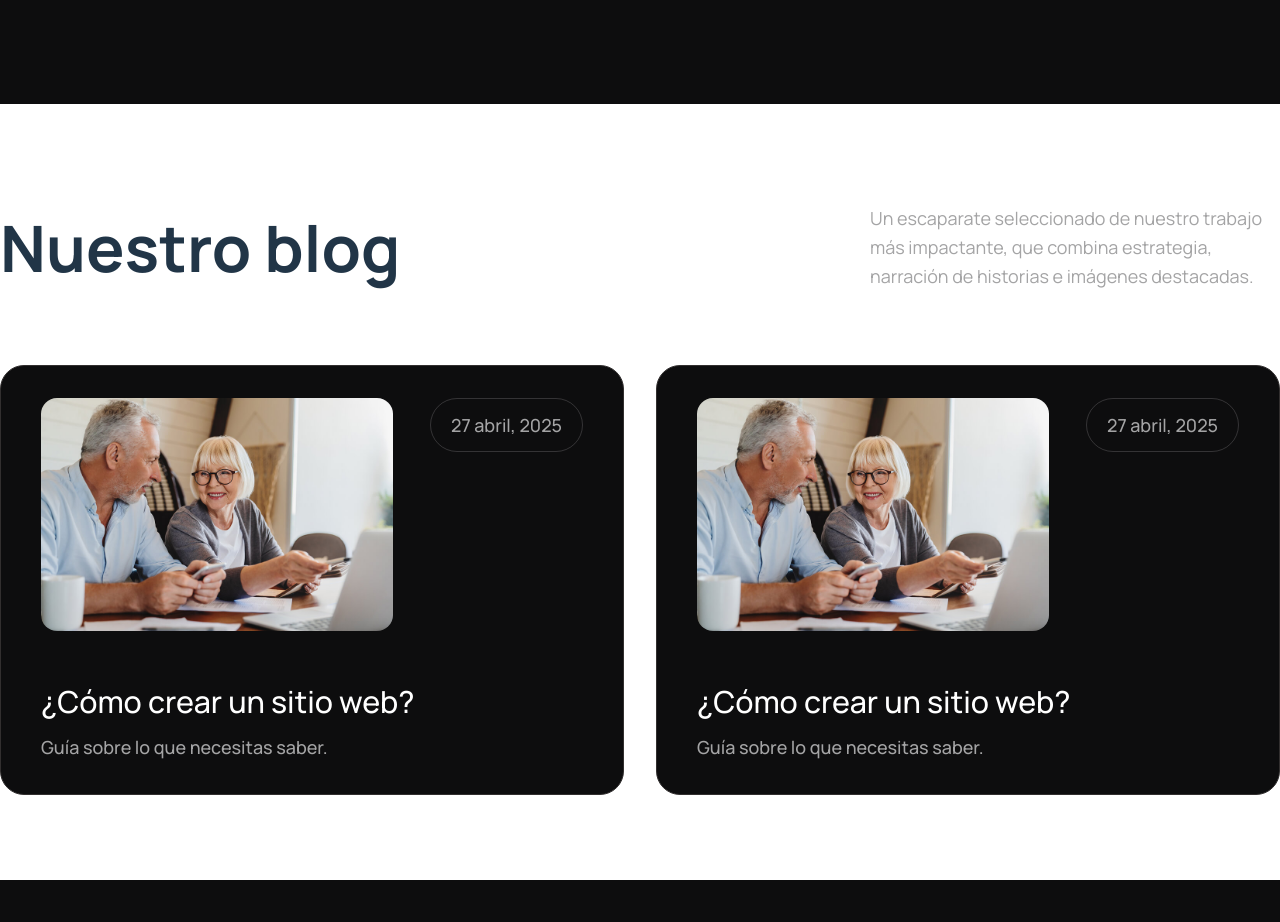
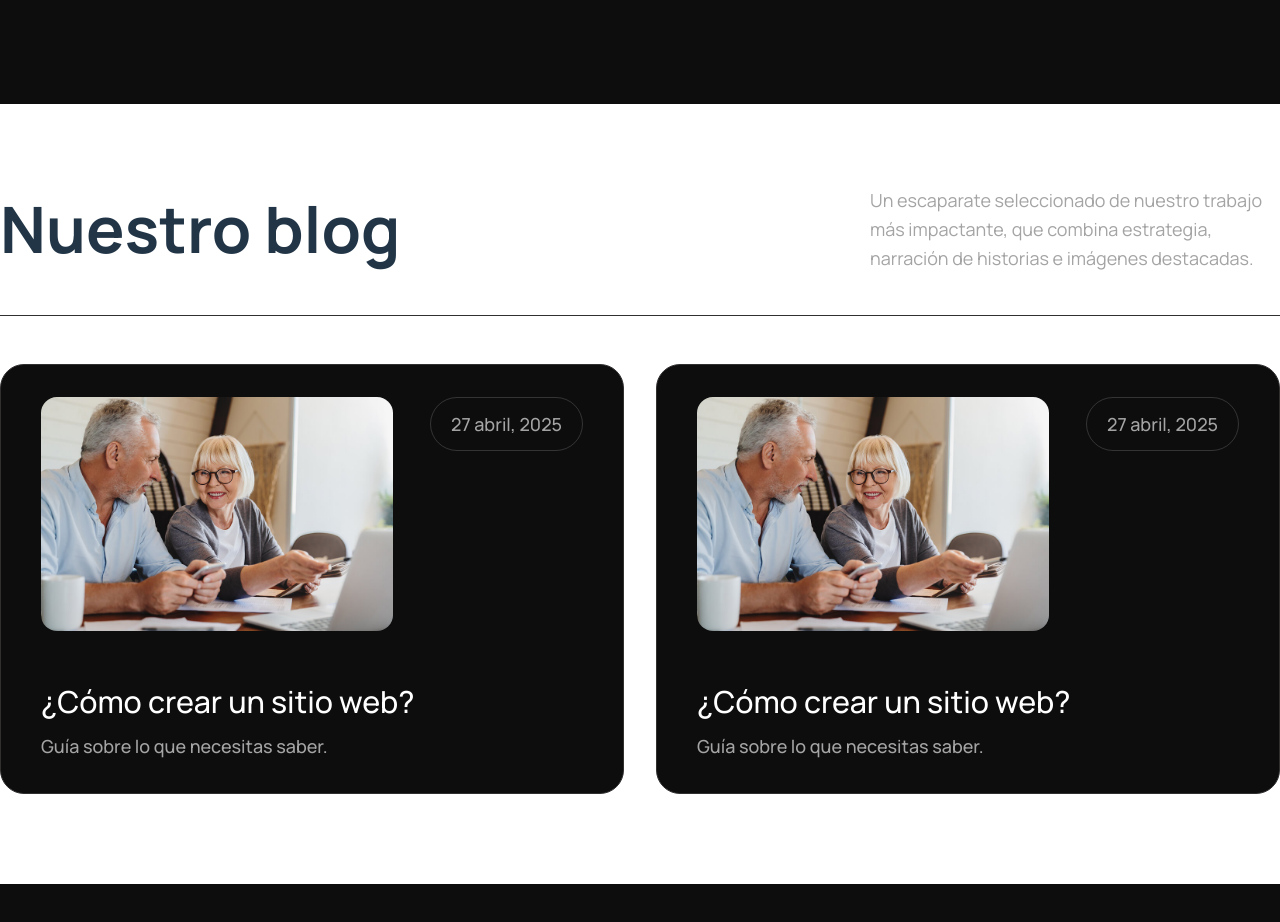
Before and after one commit to VargasJavier/rubick-project, a React (Vite) app: page / in a window 1280 px wide. Shown: the part 5660-6582 px from the top of the page. Built offline with nearby package versions, Linux system fonts and the light colour scheme.

Commit message:
Template home finish

```diff
--- a/src/components/home/home.css
+++ b/src/components/home/home.css
@@ -650,28 +650,34 @@
   padding: 2rem 0 5rem;
 }
 .containerBlogsList {
+  min-height: 55vh;
+  max-width: 1280px;
+  margin: 1rem 1rem 0 0;
+  padding: 1rem;
+  overflow-x: auto;
+}
+.contentBlogsList {
   display: flex;
-  flex-direction: column;
-  min-height: 55vh;
   gap: 2rem;
-  justify-content: center;
-  max-width: 1280px;
-  margin: 0 auto;
-  padding: 1rem;
+  justify-content: start;
 }
 .containerHeaderBlogs {
   display: flex;
   flex-direction: column;
   max-width: 1280px;
   margin: 0 auto;
+  padding: 0 1.5rem;
+  border-bottom: 1px solid #322f2f;
 }
 .titleHeaderBlog {
-  font-size: 4rem;
+  font-size: 3rem;
+  text-align: start;
+  margin-block: .5rem;
 }
 .subtitleHeaderBlog {
   max-width: 410px;
   color: #a4a4a5;
-  font-size: 1.125rem;
+  font-size: .9rem;
   text-align: left;
   line-height: 162%;
 }
@@ -679,22 +685,23 @@
   border: 1px solid #322f2f;
   background-color: #0d0d0e;
   border-radius: 1.5rem;
-  padding: 1rem 1.5rem;
+  padding: 1rem 1rem;
+  min-width: 240px;
 }
 .contentBlogImageDate {
   display: flex;
   flex-direction: column;
   gap: 1rem;
   align-items: start;
-  margin-bottom: 2.5rem;
+  margin-bottom: 1rem;
 }
 .blogImage {
   width: 100%;
   border-radius: 1rem;
 }
 .blogDateCreation {
-  padding: .75rem 1.25rem;
-  font-size: 1.125rem;
+  padding: .5rem 1rem;
+  font-size: .85rem;
   border-radius: 3rem;
   color: #a4a4a5;
   line-height: 156%;
@@ -706,23 +713,32 @@
   align-items: start;
 }
 .bodyBlogTitle {
-  font-size: 1.9rem;
+  font-size: 1.2rem;
   color: white;
+  text-align: start;
   font-weight: 500;
   margin-block: 0.5rem;
 }
 .bodyBlogDescription {
   color: #a4a4a5;
   line-height: 162%;
-  font-size: 1.125rem;
+  font-size: .85rem;
   margin-block: 0;
 }
 
 @media screen and (min-width: 680px) {
+  .titleHeaderBlog {
+    font-size: 4rem;
+    margin-left: 0;
+  }
   .containerBlogsList {
     align-items: center;
     flex-direction: row;
+    margin: 0 auto;
     padding: 0;
+  }
+  .contentBlogsList {
+    justify-content: center;
   }
   .blogItemHome {
     width: 50%;
@@ -732,6 +748,8 @@
     align-items: center;
     justify-content: space-between;
     flex-direction: row;
+    padding: 2rem 0 1.5rem;
+    margin-bottom: 3rem;
   }
   .contentBlogImageDate {
     flex-direction: row;
@@ -739,8 +757,26 @@
     justify-content: space-between;
     margin-bottom: 2.5rem;
   }
+  .blogDateCreation {
+    padding: .75rem 1.25rem;
+    font-size: 1.125rem;
+    line-height: 156%;
+  }
   .blogImage {
     width: 65%;
+  }
+  .subtitleHeaderBlog {
+    font-size: 1.125rem;
+  }
+  .bodyBlogTitle {
+    font-size: 1.9rem;
+    margin-block: 0.5rem;
+    text-align: center;
+  }
+  .bodyBlogDescription {
+    line-height: 162%;
+    font-size: 1.125rem;
+    margin-block: 0;
   }
 }
 
@@ -755,12 +791,12 @@
 }
 .absoluteLetsTalk {
   position: absolute;
-  top: 40%;
+  top: 33.5%;
   left: 37.5%;
   display: flex;
   aspect-ratio: 1;
-  -webkit-backdrop-filter: blur(12.7px);
-  backdrop-filter: blur(12.7px);
+  -webkit-backdrop-filter: blur(7px);
+  backdrop-filter: blur(7px);
   color: #101010;
   font-size: .95rem;
   width: 100px;
@@ -790,6 +826,8 @@
     width: 160px;
     top: 40%;
     left: 45%;
+    -webkit-backdrop-filter: blur(12.7px);
+    backdrop-filter: blur(12.7px);
   }
   .contentLetsTalk {
     font-size: 20rem;
--- a/src/components/home/sections/blogs/BlogsList.tsx
+++ b/src/components/home/sections/blogs/BlogsList.tsx
@@ -7,11 +7,13 @@ interface BlogList {
 const BlogsList = ({blogsList}: BlogList) => {
   return (
     <div className='containerBlogsList'>
+      <div className='contentBlogsList'>
       {
         blogsList.map((blog: IBlog, index: number) => (
           <Blog blog={blog} key={index}/>
         ))
       }
+      </div>
     </div>
   )
 }
```
